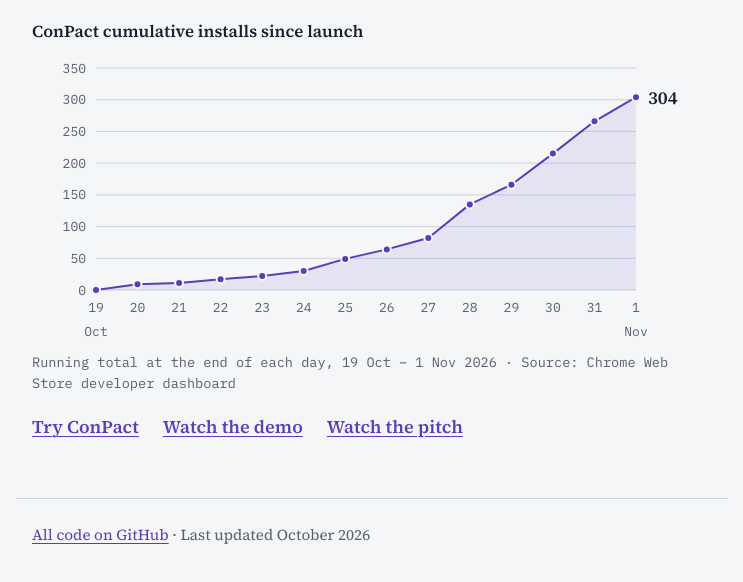
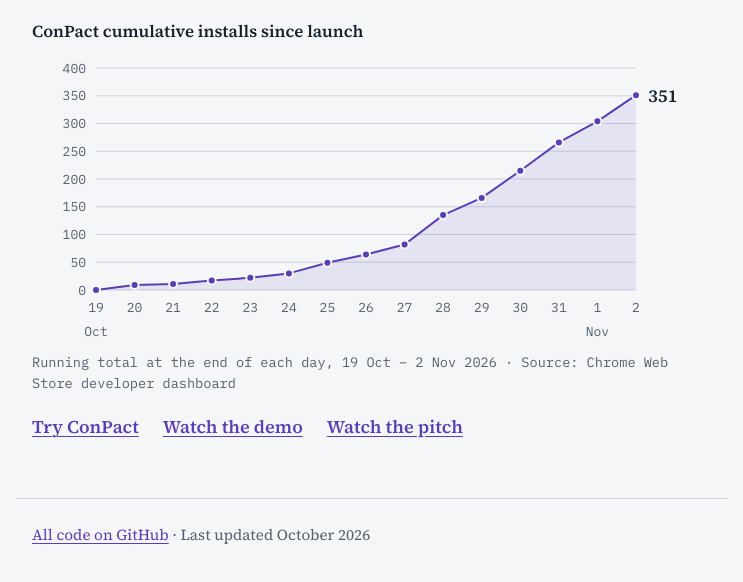
Before and after one commit to demodgm/demodgm.github.io, a plain HTML site: page index.html in a window 1280 px wide. Shown: the part 5144-5726 px from the top of the page, without its empty margins (268-1011 px from the left). Drawn offline with Linux system fonts and the light colour scheme.

Commit message:
Add files via upload

```diff
--- a/index.html
+++ b/index.html
@@ -108,59 +108,63 @@
     <p class="chart-title" aria-hidden="true">ConPact cumulative installs since launch</p>
     <svg class="chart" viewBox="0 0 680 300" role="img" aria-labelledby="installs-title installs-desc">
 <title id="installs-title">ConPact cumulative installs since launch</title>
-<desc id="installs-desc">Cumulative Chrome Web Store installs by day: 0 on 19 October, 9 on 20 October, 11 on 21 October, 17 on 22 October, 22 on 23 October, 30 on 24 October, 49 on 25 October, 64 on 26 October, 82 on 27 October, 135 on 28 October, 166 on 29 October, 215 on 30 October, 266 on 31 October and 304 on 1 November 2026.</desc>
+<desc id="installs-desc">Cumulative Chrome Web Store installs by day: 0 on 19 October, 9 on 20 October, 11 on 21 October, 17 on 22 October, 22 on 23 October, 30 on 24 October, 49 on 25 October, 64 on 26 October, 82 on 27 October, 135 on 28 October, 166 on 29 October, 215 on 30 October, 266 on 31 October, 304 on 1 November and 351 on 2 November 2026.</desc>
 <line class="grid" x1="64" x2="604" y1="238.0" y2="238.0"/>
 <text class="tick" x="54" y="238.0" dy="0.35em" text-anchor="end">0</text>
-<line class="grid" x1="64" x2="604" y1="206.3" y2="206.3"/>
-<text class="tick" x="54" y="206.3" dy="0.35em" text-anchor="end">50</text>
-<line class="grid" x1="64" x2="604" y1="174.6" y2="174.6"/>
-<text class="tick" x="54" y="174.6" dy="0.35em" text-anchor="end">100</text>
-<line class="grid" x1="64" x2="604" y1="142.9" y2="142.9"/>
-<text class="tick" x="54" y="142.9" dy="0.35em" text-anchor="end">150</text>
-<line class="grid" x1="64" x2="604" y1="111.1" y2="111.1"/>
-<text class="tick" x="54" y="111.1" dy="0.35em" text-anchor="end">200</text>
-<line class="grid" x1="64" x2="604" y1="79.4" y2="79.4"/>
-<text class="tick" x="54" y="79.4" dy="0.35em" text-anchor="end">250</text>
-<line class="grid" x1="64" x2="604" y1="47.7" y2="47.7"/>
-<text class="tick" x="54" y="47.7" dy="0.35em" text-anchor="end">300</text>
+<line class="grid" x1="64" x2="604" y1="210.2" y2="210.2"/>
+<text class="tick" x="54" y="210.2" dy="0.35em" text-anchor="end">50</text>
+<line class="grid" x1="64" x2="604" y1="182.5" y2="182.5"/>
+<text class="tick" x="54" y="182.5" dy="0.35em" text-anchor="end">100</text>
+<line class="grid" x1="64" x2="604" y1="154.8" y2="154.8"/>
+<text class="tick" x="54" y="154.8" dy="0.35em" text-anchor="end">150</text>
+<line class="grid" x1="64" x2="604" y1="127.0" y2="127.0"/>
+<text class="tick" x="54" y="127.0" dy="0.35em" text-anchor="end">200</text>
+<line class="grid" x1="64" x2="604" y1="99.2" y2="99.2"/>
+<text class="tick" x="54" y="99.2" dy="0.35em" text-anchor="end">250</text>
+<line class="grid" x1="64" x2="604" y1="71.5" y2="71.5"/>
+<text class="tick" x="54" y="71.5" dy="0.35em" text-anchor="end">300</text>
+<line class="grid" x1="64" x2="604" y1="43.8" y2="43.8"/>
+<text class="tick" x="54" y="43.8" dy="0.35em" text-anchor="end">350</text>
 <line class="grid" x1="64" x2="604" y1="16.0" y2="16.0"/>
-<text class="tick" x="54" y="16.0" dy="0.35em" text-anchor="end">350</text>
+<text class="tick" x="54" y="16.0" dy="0.35em" text-anchor="end">400</text>
 <text class="tick" x="64.0" y="250" dy="0.8em" text-anchor="middle">19</text>
 <text class="tick month" x="64.0" y="274" dy="0.8em" text-anchor="middle">Oct</text>
-<text class="tick minor" x="105.5" y="250" dy="0.8em" text-anchor="middle">20</text>
-<text class="tick" x="147.1" y="250" dy="0.8em" text-anchor="middle">21</text>
-<text class="tick minor" x="188.6" y="250" dy="0.8em" text-anchor="middle">22</text>
-<text class="tick" x="230.2" y="250" dy="0.8em" text-anchor="middle">23</text>
-<text class="tick minor" x="271.7" y="250" dy="0.8em" text-anchor="middle">24</text>
-<text class="tick" x="313.2" y="250" dy="0.8em" text-anchor="middle">25</text>
-<text class="tick minor" x="354.8" y="250" dy="0.8em" text-anchor="middle">26</text>
-<text class="tick" x="396.3" y="250" dy="0.8em" text-anchor="middle">27</text>
-<text class="tick minor" x="437.8" y="250" dy="0.8em" text-anchor="middle">28</text>
-<text class="tick" x="479.4" y="250" dy="0.8em" text-anchor="middle">29</text>
-<text class="tick minor" x="520.9" y="250" dy="0.8em" text-anchor="middle">30</text>
-<text class="tick minor" x="562.5" y="250" dy="0.8em" text-anchor="middle">31</text>
-<text class="tick" x="604.0" y="250" dy="0.8em" text-anchor="middle">1</text>
-<text class="tick month" x="604.0" y="274" dy="0.8em" text-anchor="middle">Nov</text>
-<path class="area" d="M64.0,238.0 L64.0,238.0 L105.5,232.3 L147.1,231.0 L188.6,227.2 L230.2,224.0 L271.7,219.0 L313.2,206.9 L354.8,197.4 L396.3,186.0 L437.8,152.4 L479.4,132.7 L520.9,101.6 L562.5,69.3 L604.0,45.2 L604.0,238.0 Z"/>
-<polyline class="line" points="64.0,238.0 105.5,232.3 147.1,231.0 188.6,227.2 230.2,224.0 271.7,219.0 313.2,206.9 354.8,197.4 396.3,186.0 437.8,152.4 479.4,132.7 520.9,101.6 562.5,69.3 604.0,45.2"/>
+<text class="tick minor" x="102.6" y="250" dy="0.8em" text-anchor="middle">20</text>
+<text class="tick" x="141.1" y="250" dy="0.8em" text-anchor="middle">21</text>
+<text class="tick minor" x="179.7" y="250" dy="0.8em" text-anchor="middle">22</text>
+<text class="tick" x="218.3" y="250" dy="0.8em" text-anchor="middle">23</text>
+<text class="tick minor" x="256.9" y="250" dy="0.8em" text-anchor="middle">24</text>
+<text class="tick" x="295.4" y="250" dy="0.8em" text-anchor="middle">25</text>
+<text class="tick minor" x="334.0" y="250" dy="0.8em" text-anchor="middle">26</text>
+<text class="tick" x="372.6" y="250" dy="0.8em" text-anchor="middle">27</text>
+<text class="tick minor" x="411.1" y="250" dy="0.8em" text-anchor="middle">28</text>
+<text class="tick" x="449.7" y="250" dy="0.8em" text-anchor="middle">29</text>
+<text class="tick minor" x="488.3" y="250" dy="0.8em" text-anchor="middle">30</text>
+<text class="tick" x="526.9" y="250" dy="0.8em" text-anchor="middle">31</text>
+<text class="tick" x="565.4" y="250" dy="0.8em" text-anchor="middle">1</text>
+<text class="tick month" x="565.4" y="274" dy="0.8em" text-anchor="middle">Nov</text>
+<text class="tick" x="604.0" y="250" dy="0.8em" text-anchor="middle">2</text>
+<path class="area" d="M64.0,238.0 L64.0,238.0 L102.6,233.0 L141.1,231.9 L179.7,228.6 L218.3,225.8 L256.9,221.4 L295.4,210.8 L334.0,202.5 L372.6,192.5 L411.1,163.1 L449.7,145.9 L488.3,118.7 L526.9,90.4 L565.4,69.3 L604.0,43.2 L604.0,238.0 Z"/>
+<polyline class="line" points="64.0,238.0 102.6,233.0 141.1,231.9 179.7,228.6 218.3,225.8 256.9,221.4 295.4,210.8 334.0,202.5 372.6,192.5 411.1,163.1 449.7,145.9 488.3,118.7 526.9,90.4 565.4,69.3 604.0,43.2"/>
 <g class="pt"><circle class="dot" cx="64.0" cy="238.0" r="4"/><circle class="hit" cx="64.0" cy="238.0" r="14"><title>19 Oct 2026: 0 installs</title></circle></g>
-<g class="pt"><circle class="dot" cx="105.5" cy="232.3" r="4"/><circle class="hit" cx="105.5" cy="232.3" r="14"><title>20 Oct 2026: 9 installs</title></circle></g>
-<g class="pt"><circle class="dot" cx="147.1" cy="231.0" r="4"/><circle class="hit" cx="147.1" cy="231.0" r="14"><title>21 Oct 2026: 11 installs</title></circle></g>
-<g class="pt"><circle class="dot" cx="188.6" cy="227.2" r="4"/><circle class="hit" cx="188.6" cy="227.2" r="14"><title>22 Oct 2026: 17 installs</title></circle></g>
-<g class="pt"><circle class="dot" cx="230.2" cy="224.0" r="4"/><circle class="hit" cx="230.2" cy="224.0" r="14"><title>23 Oct 2026: 22 installs</title></circle></g>
-<g class="pt"><circle class="dot" cx="271.7" cy="219.0" r="4"/><circle class="hit" cx="271.7" cy="219.0" r="14"><title>24 Oct 2026: 30 installs</title></circle></g>
-<g class="pt"><circle class="dot" cx="313.2" cy="206.9" r="4"/><circle class="hit" cx="313.2" cy="206.9" r="14"><title>25 Oct 2026: 49 installs</title></circle></g>
-<g class="pt"><circle class="dot" cx="354.8" cy="197.4" r="4"/><circle class="hit" cx="354.8" cy="197.4" r="14"><title>26 Oct 2026: 64 installs</title></circle></g>
-<g class="pt"><circle class="dot" cx="396.3" cy="186.0" r="4"/><circle class="hit" cx="396.3" cy="186.0" r="14"><title>27 Oct 2026: 82 installs</title></circle></g>
-<g class="pt"><circle class="dot" cx="437.8" cy="152.4" r="4"/><circle class="hit" cx="437.8" cy="152.4" r="14"><title>28 Oct 2026: 135 installs</title></circle></g>
-<g class="pt"><circle class="dot" cx="479.4" cy="132.7" r="4"/><circle class="hit" cx="479.4" cy="132.7" r="14"><title>29 Oct 2026: 166 installs</title></circle></g>
-<g class="pt"><circle class="dot" cx="520.9" cy="101.6" r="4"/><circle class="hit" cx="520.9" cy="101.6" r="14"><title>30 Oct 2026: 215 installs</title></circle></g>
-<g class="pt"><circle class="dot" cx="562.5" cy="69.3" r="4"/><circle class="hit" cx="562.5" cy="69.3" r="14"><title>31 Oct 2026: 266 installs</title></circle></g>
-<g class="pt"><circle class="dot" cx="604.0" cy="45.2" r="4"/><circle class="hit" cx="604.0" cy="45.2" r="14"><title>1 Nov 2026: 304 installs</title></circle></g>
-<text class="endlabel" x="616.0" y="45.2" dy="0.35em">304</text>
+<g class="pt"><circle class="dot" cx="102.6" cy="233.0" r="4"/><circle class="hit" cx="102.6" cy="233.0" r="14"><title>20 Oct 2026: 9 installs</title></circle></g>
+<g class="pt"><circle class="dot" cx="141.1" cy="231.9" r="4"/><circle class="hit" cx="141.1" cy="231.9" r="14"><title>21 Oct 2026: 11 installs</title></circle></g>
+<g class="pt"><circle class="dot" cx="179.7" cy="228.6" r="4"/><circle class="hit" cx="179.7" cy="228.6" r="14"><title>22 Oct 2026: 17 installs</title></circle></g>
+<g class="pt"><circle class="dot" cx="218.3" cy="225.8" r="4"/><circle class="hit" cx="218.3" cy="225.8" r="14"><title>23 Oct 2026: 22 installs</title></circle></g>
+<g class="pt"><circle class="dot" cx="256.9" cy="221.4" r="4"/><circle class="hit" cx="256.9" cy="221.4" r="14"><title>24 Oct 2026: 30 installs</title></circle></g>
+<g class="pt"><circle class="dot" cx="295.4" cy="210.8" r="4"/><circle class="hit" cx="295.4" cy="210.8" r="14"><title>25 Oct 2026: 49 installs</title></circle></g>
+<g class="pt"><circle class="dot" cx="334.0" cy="202.5" r="4"/><circle class="hit" cx="334.0" cy="202.5" r="14"><title>26 Oct 2026: 64 installs</title></circle></g>
+<g class="pt"><circle class="dot" cx="372.6" cy="192.5" r="4"/><circle class="hit" cx="372.6" cy="192.5" r="14"><title>27 Oct 2026: 82 installs</title></circle></g>
+<g class="pt"><circle class="dot" cx="411.1" cy="163.1" r="4"/><circle class="hit" cx="411.1" cy="163.1" r="14"><title>28 Oct 2026: 135 installs</title></circle></g>
+<g class="pt"><circle class="dot" cx="449.7" cy="145.9" r="4"/><circle class="hit" cx="449.7" cy="145.9" r="14"><title>29 Oct 2026: 166 installs</title></circle></g>
+<g class="pt"><circle class="dot" cx="488.3" cy="118.7" r="4"/><circle class="hit" cx="488.3" cy="118.7" r="14"><title>30 Oct 2026: 215 installs</title></circle></g>
+<g class="pt"><circle class="dot" cx="526.9" cy="90.4" r="4"/><circle class="hit" cx="526.9" cy="90.4" r="14"><title>31 Oct 2026: 266 installs</title></circle></g>
+<g class="pt"><circle class="dot" cx="565.4" cy="69.3" r="4"/><circle class="hit" cx="565.4" cy="69.3" r="14"><title>1 Nov 2026: 304 installs</title></circle></g>
+<g class="pt"><circle class="dot" cx="604.0" cy="43.2" r="4"/><circle class="hit" cx="604.0" cy="43.2" r="14"><title>2 Nov 2026: 351 installs</title></circle></g>
+<text class="endlabel" x="616.0" y="43.2" dy="0.35em">351</text>
 </svg>
-    <div class="sr-only"><table><caption>ConPact cumulative installs since launch</caption><thead><tr><th>Date</th><th>Cumulative installs</th></tr></thead><tbody><tr><td>19 Oct 2026</td><td>0</td></tr><tr><td>20 Oct 2026</td><td>9</td></tr><tr><td>21 Oct 2026</td><td>11</td></tr><tr><td>22 Oct 2026</td><td>17</td></tr><tr><td>23 Oct 2026</td><td>22</td></tr><tr><td>24 Oct 2026</td><td>30</td></tr><tr><td>25 Oct 2026</td><td>49</td></tr><tr><td>26 Oct 2026</td><td>64</td></tr><tr><td>27 Oct 2026</td><td>82</td></tr><tr><td>28 Oct 2026</td><td>135</td></tr><tr><td>29 Oct 2026</td><td>166</td></tr><tr><td>30 Oct 2026</td><td>215</td></tr><tr><td>31 Oct 2026</td><td>266</td></tr><tr><td>1 Nov 2026</td><td>304</td></tr></tbody></table></div>
-    <figcaption class="meta">Running total at the end of each day, 19 Oct – 1 Nov 2026 · Source: Chrome Web Store developer dashboard</figcaption>
+    <div class="sr-only"><table><caption>ConPact cumulative installs since launch</caption><thead><tr><th>Date</th><th>Cumulative installs</th></tr></thead><tbody><tr><td>19 Oct 2026</td><td>0</td></tr><tr><td>20 Oct 2026</td><td>9</td></tr><tr><td>21 Oct 2026</td><td>11</td></tr><tr><td>22 Oct 2026</td><td>17</td></tr><tr><td>23 Oct 2026</td><td>22</td></tr><tr><td>24 Oct 2026</td><td>30</td></tr><tr><td>25 Oct 2026</td><td>49</td></tr><tr><td>26 Oct 2026</td><td>64</td></tr><tr><td>27 Oct 2026</td><td>82</td></tr><tr><td>28 Oct 2026</td><td>135</td></tr><tr><td>29 Oct 2026</td><td>166</td></tr><tr><td>30 Oct 2026</td><td>215</td></tr><tr><td>31 Oct 2026</td><td>266</td></tr><tr><td>1 Nov 2026</td><td>304</td></tr><tr><td>2 Nov 2026</td><td>351</td></tr></tbody></table></div>
+    <figcaption class="meta">Running total at the end of each day, 19 Oct – 2 Nov 2026 · Source: Chrome Web Store developer dashboard</figcaption>
   </figure>
   <p class="links"><a href="https://chromewebstore.google.com/detail/conpact/okkkichfecnhkbchgajlmaphgfeahghl">Try ConPact</a> <a href="https://www.youtube.com/watch?v=M5Gy_iQI0mw">Watch the demo</a> <a href="https://www.youtube.com/watch?v=zRWiBQotd7Y">Watch the pitch</a></p>
 </section>
```
